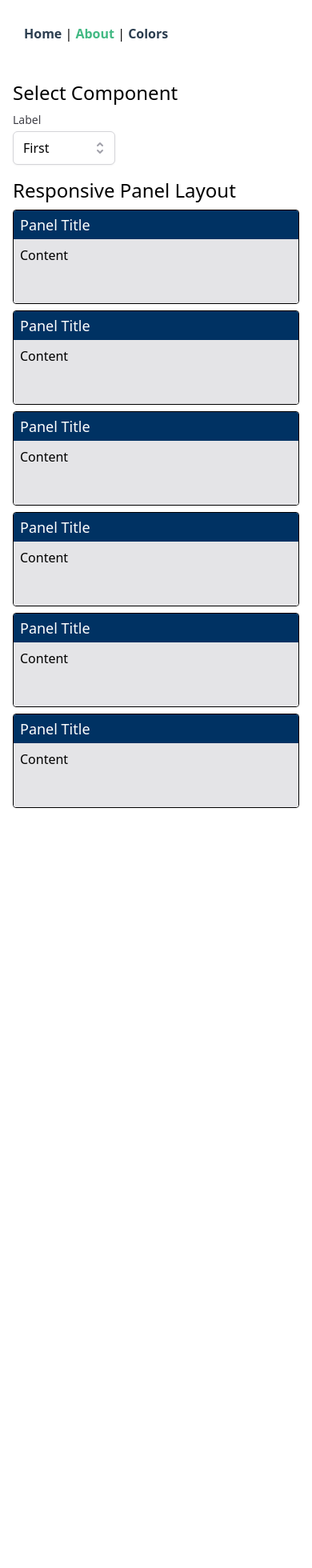
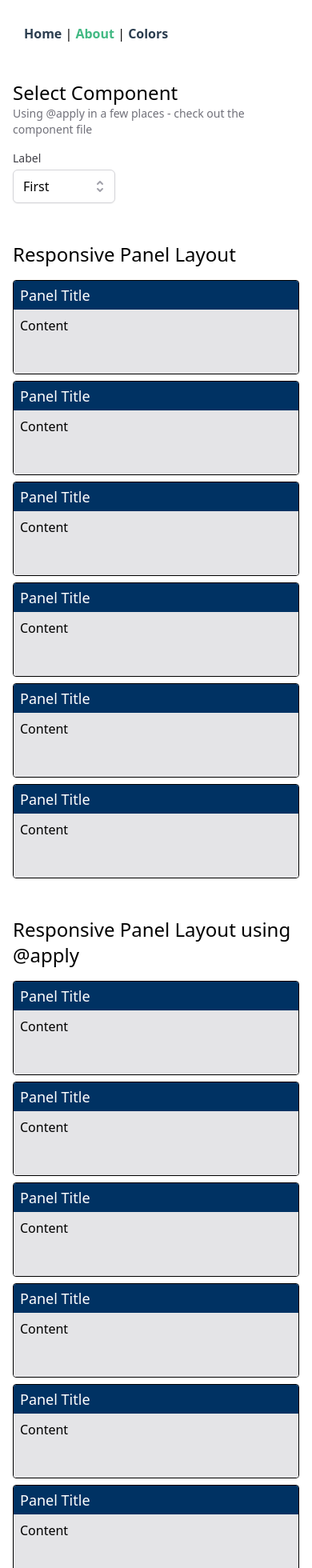
Before and after one commit to philbaker4/vue-tailwind-play, a Vue app: page /about in a window 390 px wide. Shown: the top 1960 px of the page at 80% size. Before the commit the page ends 1026 px from the top, so only its background shows below. Built offline with nearby package versions, Linux system fonts and the light colour scheme.

Commit message:
About: add responsive panel layout w @apply

```diff
--- a/src/views/About.vue
+++ b/src/views/About.vue
@@ -1,12 +1,18 @@
 <template>
   <div class="p-4 flex flex-col">
-    <div class="text-2xl mb-2">
+    <div class="demo-group">
+      <div class="text-2xl ">
         Select Component
       </div>
-    <div class="mb-4">
+      <div class="text-sm text-gray-500 mb-4">
+        Using @apply in a few places - check out the component file
+      </div>
+      <div>
         <VSelect class="w-32" />
       </div>
-    <div class="text-2xl mb-2">
+    </div>
+    <div class="demo-group">
+      <div class="text-2xl mb-4">
         Responsive Panel Layout
       </div>
       <div
@@ -18,6 +24,20 @@
         <DvPanel />
         <DvPanel />
         <DvPanel />
+      </div>
+    </div>
+    <div class="demo-group">
+      <div class="text-2xl mb-4">
+        Responsive Panel Layout using @apply
+      </div>
+      <div class="responsive-panel-layout">
+        <DvPanel />
+        <DvPanel />
+        <DvPanel />
+        <DvPanel />
+        <DvPanel />
+        <DvPanel />
+      </div>
     </div>
   </div>
 </template>
@@ -33,4 +53,22 @@ export default {
 };
 </script>
 
-<style scoped lang="scss"></style>
+<style scoped lang="scss">
+.responsive-panel-layout {
+  // pull responsive behavior into separate applies, one for each media query
+  // sm, md, lg, xl, 2xl are built in min-width media queries
+  @apply grid gap-2 grid-cols-1;
+  @apply sm:grid-cols-2;
+  @apply md:grid-cols-3;
+  @apply lg:grid-cols-4;
+}
+
+.demo-group {
+  &:not(:first-child) {
+    @apply mt-6;
+  }
+  &:not(:last-child) {
+    @apply mb-6;
+  }
+}
+</style>
```
Lines whose indentation alone changed are shown as unchanged.
